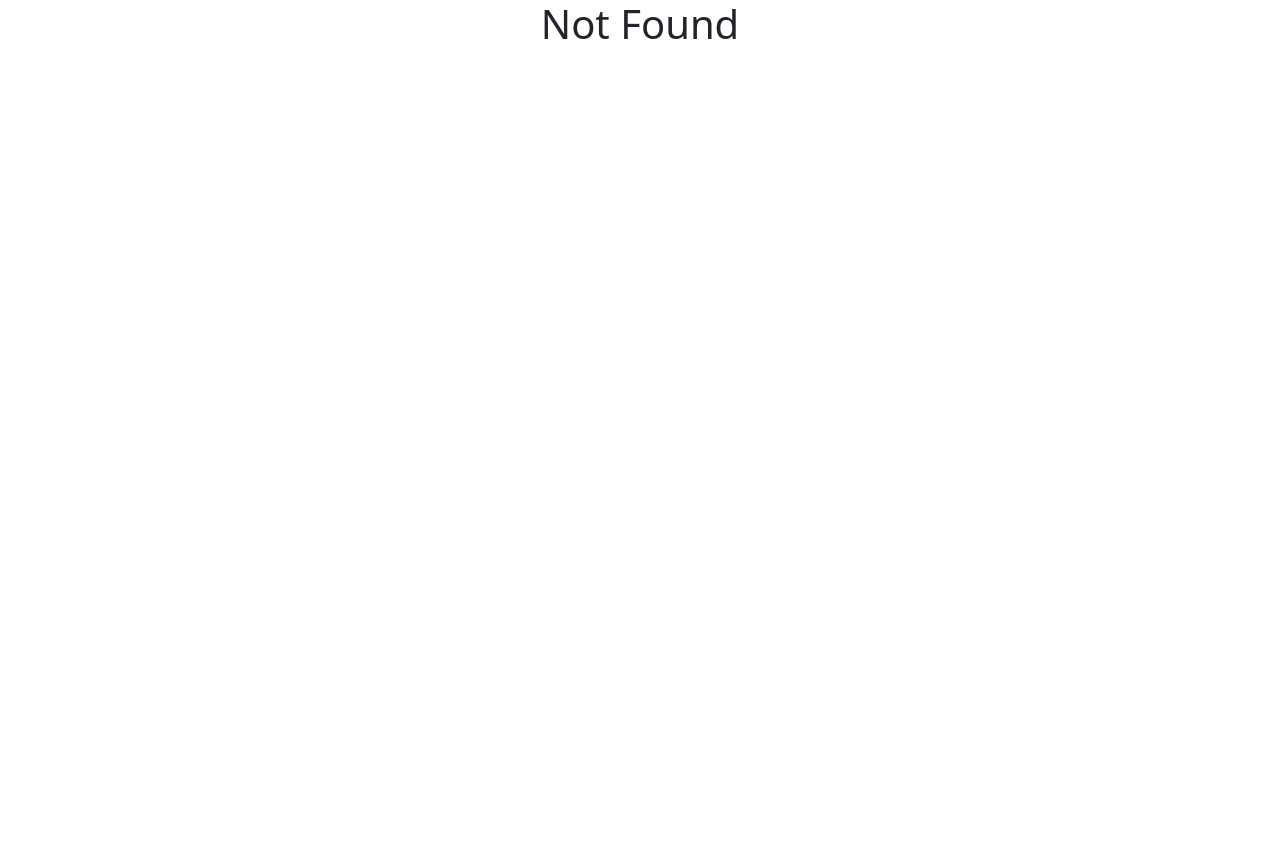
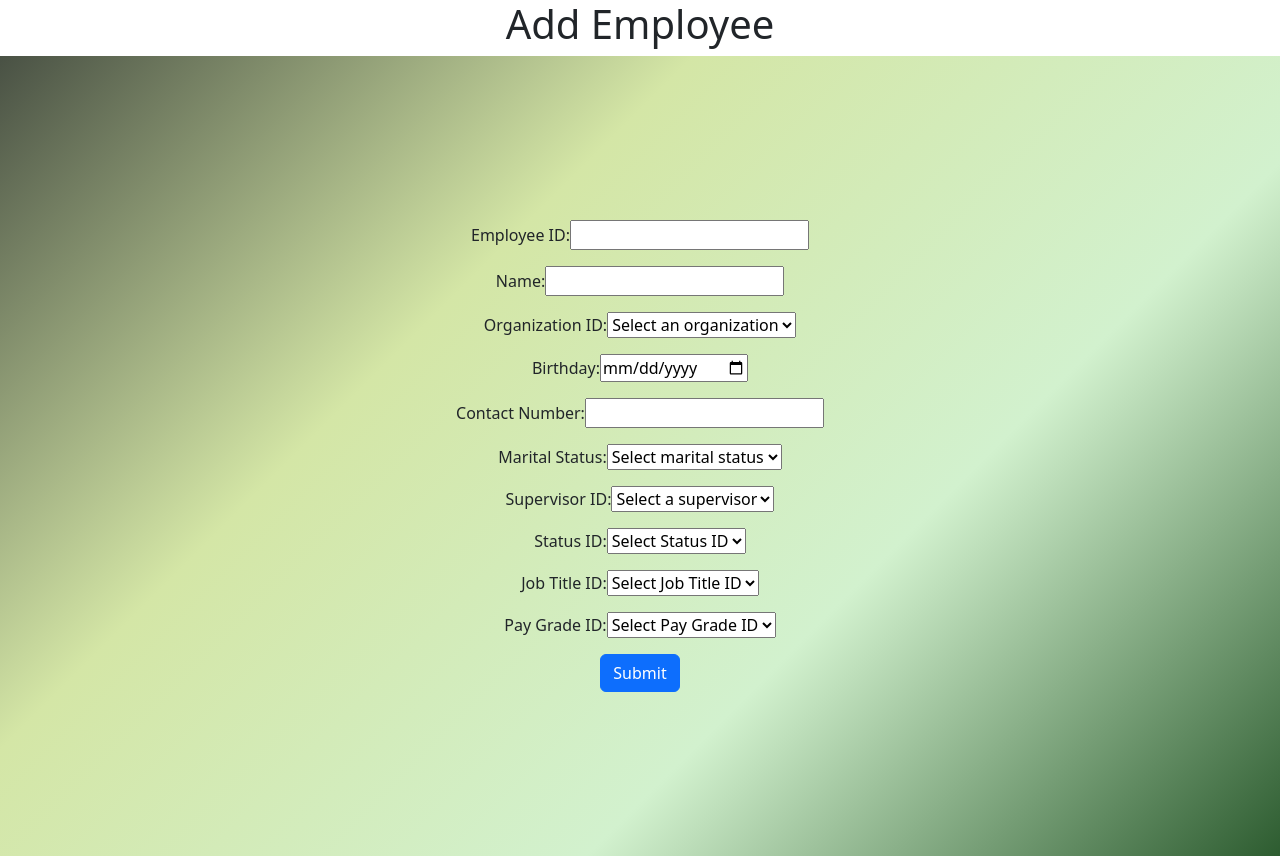
Before and after one commit to SithikaGuruge/Frontend, a React (Create React App) app in the folder Frontend/: page /login/Employee/ManUI/AddEmployee in a window 1280 px wide. Before the commit the page ends 800 px from the top, so only its background shows below. Built offline with nearby package versions, Linux system fonts and the light colour scheme.

Commit message:
Add employee page added

```diff
--- a/Frontend/src/App.js
+++ b/Frontend/src/App.js
@@ -12,6 +12,7 @@ import SupervisorUI from "./Components/SupervisorUI/SupervisorUI";
 import PersonalInfo from "./Components/EmpUI/PersonalInfo";
 import AdminUI from "./Components/Admin/AdminUi";
 import AccountantUI from "./Components/Accountant/AccUI";
+import AddEmployee from "./Components/ManUI/AddEmployee";
 
 import EditPI from "./Components/ManUI/EditPI";
 function App() {
@@ -52,6 +53,10 @@ function App() {
               path="/login/Employee/ManUI/EditPI"
               element={<EditPI />}
             ></Route>
+            <Route
+              path="/login/Employee/ManUI/AddEmployee"
+              element={<AddEmployee />}
+            ></Route>
             <Route path="*" element={<h1>Not Found</h1>}></Route>
           </Routes>
         </div>
--- /dev/null
+++ b/Frontend/src/Components/ManUI/AddEmployee.js
@@ -0,0 +1,223 @@
+import React, { useEffect, useState, useRef } from "react";
+import "bootstrap/dist/css/bootstrap.min.css";
+const AddEmployee = () => {
+  const formRef = useRef(null);
+  const [employeeId, setEmployeeId] = useState("");
+  const [organizationId, setOrganizationId] = useState("");
+  const [name, setName] = useState("");
+  const [birthday, setBirthday] = useState("");
+  const [maritalStatus, setMaritalStatus] = useState("");
+  const [contactNumber, setContactNumber] = useState("");
+
+  const [supervisorId, setSupervisorId] = useState("");
+  const [statusID, setStatusID] = useState("");
+  const [jobTitleId, setJobTitleId] = useState("");
+  const [payGradeId, setPayGradeId] = useState("");
+
+  const organizations = ["OR001", "OR002", "OR003"];
+  const maritalStatusOptions = ["Un-Married", "Married", "Divorced", "Widowed"];
+  const supervisors = ["E001", "E003"];
+  const statusList = ["S001", "S002", "S003", "S004", "S005"];
+  const jobTitleList = ["JT001", "JT002", "JT003", "JT004", "JT005"];
+  const payGradeList = ["PG001", "PG002", "PG003", "PG004", "PG005"];
+  const [formSubmitted, setFormSubmitted] = useState(false);
+
+  const handleSubmit = (e) => {
+    e.preventDefault();
+    setFormSubmitted(true);
+    alert("Form submitted");
+    formRef.current.reset();
+    console.log("Form submitted:", {
+      employeeId,
+      organizationId,
+      name,
+      birthday,
+      contactNumber,
+      maritalStatus,
+      supervisorId,
+    });
+  };
+
+  useEffect(() => {
+    if (formSubmitted) {
+      fetch("http://localhost:5000/api/employee/addEmployee", {
+        method: "POST",
+        headers: {
+          "Content-Type": "application/json",
+        },
+        body: JSON.stringify({
+          employeeId: employeeId,
+          organizationId: organizationId,
+          name: name,
+          birthday: birthday,
+          contactNumber: contactNumber,
+          maritalStatus: maritalStatus,
+          supervisorId: supervisorId,
+          statusID: statusID,
+          jobTitleId: jobTitleId,
+          payGradeId: payGradeId,
+        }),
+      })
+        .then((res) => res.json())
+        .then((json) => {
+          console.log(json);
+          console.log("Data sent to server");
+        })
+        .catch((error) => {
+          console.log("Data not sent to serve");
+        });
+      setFormSubmitted(false);
+    }
+  }, [formSubmitted]);
+
+  return (
+    <div>
+      <h1>Add Employee</h1>
+      <div className="d-flex flex-column align-items-center justify-content-center gradient-bg bg-primary vh-100 text-center p-5">
+        <form onSubmit={handleSubmit} ref={formRef}>
+          <tr>
+            <label className="mb-3">
+              Employee ID:
+              <input
+                type="text"
+                value={employeeId}
+                onChange={(e) => setEmployeeId(e.target.value)}
+              />
+            </label>
+          </tr>
+          <tr>
+            <label className="mb-3">
+              Name:
+              <input
+                type="text"
+                value={name}
+                onChange={(e) => setName(e.target.value)}
+              />
+            </label>
+          </tr>
+          <tr>
+            <label className="mb-3">
+              Organization ID:
+              <select
+                value={organizationId}
+                onChange={(e) => setOrganizationId(e.target.value)}
+              >
+                <option value="">Select an organization</option>
+                {organizations.map((org, index) => (
+                  <option key={index} value={org}>
+                    {org}
+                  </option>
+                ))}
+              </select>
+            </label>
+          </tr>
+          <tr>
+            <label className="mb-3">
+              Birthday:
+              <input
+                type="date"
+                value={birthday}
+                onChange={(e) => setBirthday(e.target.value)}
+              />
+            </label>
+          </tr>
+          <tr>
+            <label className="mb-3">
+              Contact Number:
+              <input
+                type="tel"
+                value={contactNumber}
+                onChange={(e) => setContactNumber(e.target.value)}
+              />
+            </label>
+          </tr>
+          <tr>
+            <label className="mb-3">
+              Marital Status:
+              <select
+                value={maritalStatus}
+                onChange={(e) => setMaritalStatus(e.target.value)}
+              >
+                <option value="">Select marital status</option>
+                {maritalStatusOptions.map((status, index) => (
+                  <option key={index} value={status}>
+                    {status}
+                  </option>
+                ))}
+              </select>
+            </label>
+          </tr>
+          <tr>
+            <label className="mb-3">
+              Supervisor ID:
+              <select
+                value={supervisorId}
+                onChange={(e) => setSupervisorId(e.target.value)}
+              >
+                <option value="">Select a supervisor</option>
+                {supervisors.map((supervisor, index) => (
+                  <option key={index} value={supervisor}>
+                    {supervisor}
+                  </option>
+                ))}
+              </select>
+            </label>
+          </tr>
+          <tr>
+            <label className="mb-3">
+              Status ID:
+              <select
+                value={statusID}
+                onChange={(e) => setStatusID(e.target.value)}
+              >
+                <option value="">Select Status ID</option>
+                {statusList.map((status, index) => (
+                  <option key={index} value={status}>
+                    {status}
+                  </option>
+                ))}
+              </select>
+            </label>
+          </tr>
+          <tr>
+            <label className="mb-3">
+              Job Title ID:
+              <select
+                value={jobTitleId}
+                onChange={(e) => setJobTitleId(e.target.value)}
+              >
+                <option value="">Select Job Title ID</option>
+                {jobTitleList.map((jobTitle, index) => (
+                  <option key={index} value={jobTitle}>
+                    {jobTitle}
+                  </option>
+                ))}
+              </select>
+            </label>
+          </tr>
+          <tr>
+            <label className="mb-3">
+              Pay Grade ID:
+              <select
+                value={payGradeId}
+                onChange={(e) => setPayGradeId(e.target.value)}
+              >
+                <option value="">Select Pay Grade ID</option>
+                {payGradeList.map((payGrade, index) => (
+                  <option key={index} value={payGrade}>
+                    {payGrade}
+                  </option>
+                ))}
+              </select>
+            </label>
+          </tr>
+          <button className="btn btn-primary" type="submit" value="Submit">
+            Submit
+          </button>
+        </form>
+      </div>
+    </div>
+  );
+};
+
+export default AddEmployee;
--- a/Frontend/src/Components/ManUI/ManUI.js
+++ b/Frontend/src/Components/ManUI/ManUI.js
@@ -30,7 +30,7 @@ const ManUI = () => {
             <ul className="navbar-nav ml-auto">
               <li className="nav-item">
                 <Link
-                  to="/login/Employee/EmployeeUI/PersonalInfo"
+                  to="/login/Employee/ManUI/AddEmployee"
                   className="nav-link"
                 >
                   Add Employee
@@ -38,7 +38,7 @@ const ManUI = () => {
               </li>
               <li className="nav-item">
                 <Link
-                  to="/login/Employee/ManUI/ViewEditPI"
+                  to="/login/Employee/EmployeeUI/PersonalInfo"
                   className="nav-link"
                 >
                   View Employee
@@ -46,7 +46,7 @@ const ManUI = () => {
               </li>
               <li className="nav-item">
                 <Link
-                  to="/login/Employee/ManUI/request-leave"
+                  to="/login/Employee/EmployeeUI/PersonalInfo"
                   className="nav-link"
                 >
                   View My Details
```
Also changed, not shown: 1 other file (tests, documents, lock files or other folders).
